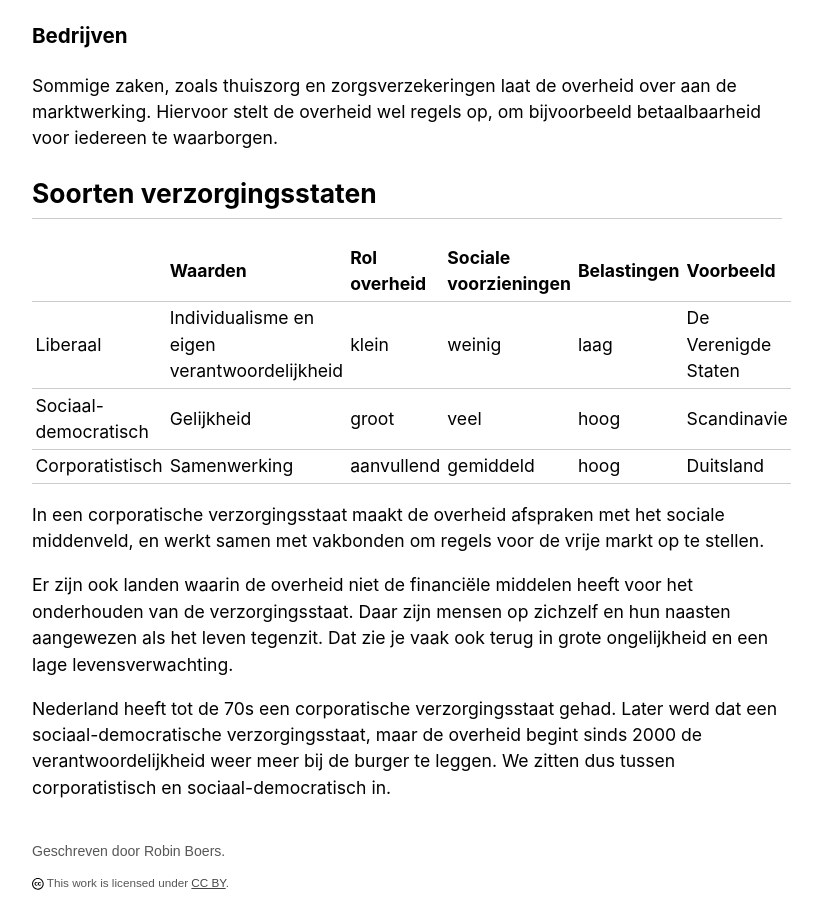
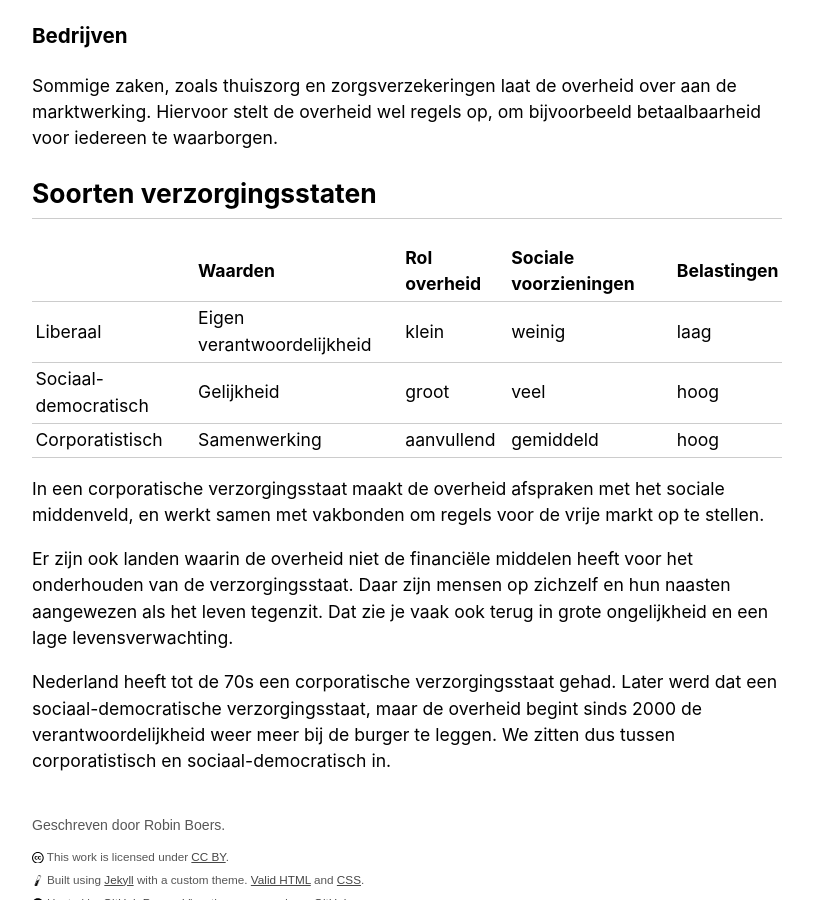
Before and after one commit to RobinBoers/school.geheimesite.nl, a Jekyll site: the page built from 5VWO/TW4/Maatschappijleer.md, in a window 1280 px wide and 900 px high, scrolled down 1296 px. Shown: the whole window, without its empty margins (233-1055 px from the left). Built offline with Jekyll 4.4.1, drawn with Linux system fonts in a browser that asks for light colours; our own code applies the rules of GitHub Pages for plain Markdown files.

Commit message:
Improve table

```diff
--- a/5VWO/TW4/Maatschappijleer.md
+++ b/5VWO/TW4/Maatschappijleer.md
@@ -41,11 +41,11 @@ Sommige zaken, zoals thuiszorg en zorgsverzekeringen laat de overheid over aan d
 
 ## Soorten verzorgingsstaten
 
-|                      | Waarden                                      | Rol overheid | Sociale voorzieningen | Belastingen | Voorbeeld           |
-|----------------------|----------------------------------------------|--------------|-----------------------|-------------|---------------------|
-| Liberaal             | Individualisme en eigen verantwoordelijkheid | klein        | weinig                | laag        | De Verenigde Staten |
-| Sociaal-democratisch | Gelijkheid                                   | groot        | veel                  | hoog        | Scandinavie         |
-| Corporatistisch      | Samenwerking                                 | aanvullend   | gemiddeld             | hoog        | Duitsland           |
+|                      | Waarden                    | Rol overheid | Sociale voorzieningen | Belastingen |
+|----------------------|----------------------------|--------------|-----------------------|-------------|
+| Liberaal             | Eigen verantwoordelijkheid | klein        | weinig                | laag        |
+| Sociaal-democratisch | Gelijkheid                 | groot        | veel                  | hoog        |
+| Corporatistisch      | Samenwerking               | aanvullend   | gemiddeld             | hoog        |
 
 In een corporatische verzorgingsstaat maakt de overheid afspraken met het sociale middenveld, en werkt samen met vakbonden om regels voor de vrije markt op te stellen.
 
```
